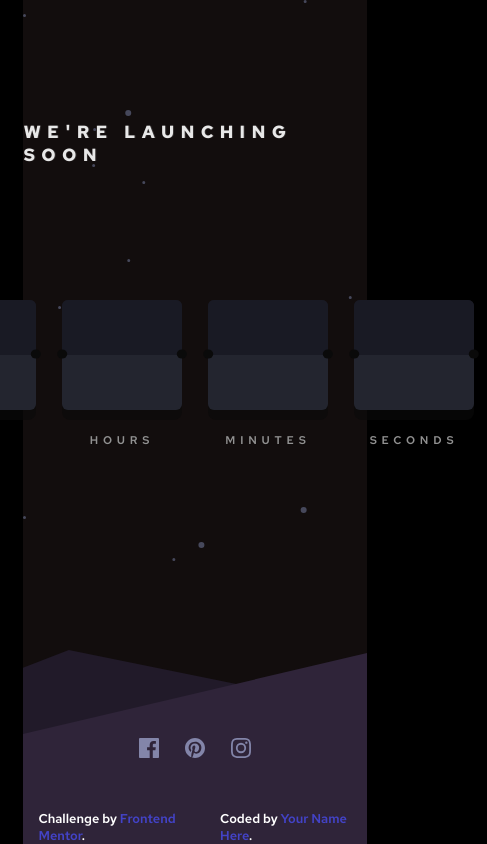
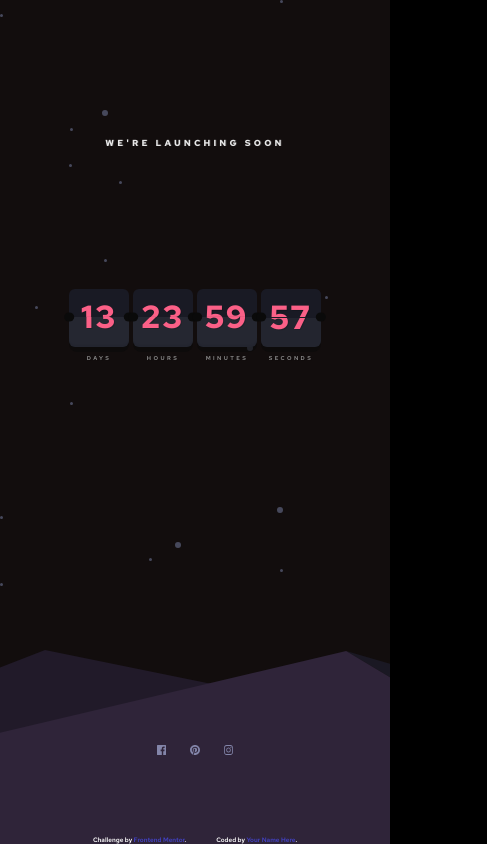
Before and after one commit to wanlucas/timer-frontend-mentor-challenge, a plain HTML site: page index.html in a window 390 px wide. Shown: the whole page, 487 px wide, since content can reach past the window. Drawn offline with Linux system fonts and the light colour scheme.

Commit message:
final version

```diff
--- a/code.js
+++ b/code.js
@@ -3,17 +3,15 @@ const daysHTML = document.getElementById('days');
 const hoursHTML = document.getElementById('hours');
 const minutesHTML = document.getElementById('minutes');
 const secondsHTML = document.getElementById('seconds');
-var timer = {'days' : 14, 'hours' : 0, 'minutes' : 0, 'seconds' : 0}, tictac = new Audio();
-tictac = src('tictac.mp3');
-
-setInterval(() => {
+var timer = {'days' : 14, 'hours' : 0, 'minutes' : 0, 'seconds' : 0}, tictac = new Audio(), finished = false;
+tictac.src = ('tictac.mp3');
+var count = setInterval(() => {
     updateScreenTime();
     updateTime()
-    play(tictac);
+    tictac.play();
+    if(finished) clearInterval(count);
 },1000);
-
 function updateTime() {
-    console.log(timer.seconds)
     if(timer.seconds > 0) timer.seconds--
     else {
          timer.seconds = 59;
@@ -24,7 +22,7 @@ function updateTime() {
              else {
                  timer.hours = 23;
                  if(timer.days > 0) timer.days--
-                 else finished();
+                 else finished = true;
              }
          }
     }
@@ -36,7 +34,6 @@ function updateScreenTime() {
         const front = e.querySelector('.sheet.front'), frontTxt = front.querySelector('p');
         const topTxt = e.querySelector('.sheet.top p');
         topTxt.innerText = value - 1, frontTxt.innerText = value, bottomTxt.innerText = value;
-
         turnAnimation(front, value, frontTxt, 0.5);
     });
 };
--- a/style.css
+++ b/style.css
@@ -23,10 +23,12 @@ body {
 .container {
     width: 88%;
     height: 100%;
+    min-width: 260px;
+    min-height: 350px;
     position: relative;
     background: hsl(0, 15%, 6%);
-    background-repeat: no-repeat;
     background-image: url(images/bg-stars.svg);
+    user-select: none;
 
 }
 header, nav, main {
@@ -60,7 +62,7 @@ main {
     text-shadow: 1px 1px rgba(0, 0, 0, 0.15);
 }
 .sheets {
-    width: 120px;
+    width: 115px;
     height: 120px;
     background: hsla(0, 0%, 4%, 0.6);
     border-radius: 8px;
@@ -77,7 +79,10 @@ main {
 .sheet p {
     overflow: hidden;
     line-height: 0;
+    opacity: 0;
+    animation: fade 0.5s 1.2s forwards;
 }
+@keyframes fade {to {opacity: 1}}
 .sheet.top p{
     display: flex;
     align-items: flex-end;
@@ -142,6 +147,7 @@ footer {
     height: 23vh;
     bottom: 0;
     background-repeat: no-repeat;
+    background-size: cover;
     background-image: url(images/pattern-hills.svg);
 }
 nav {
@@ -150,10 +156,13 @@ nav {
     padding-top: 2%;
 }
 nav a {
-   margin: 0 13px;
+   margin: 0 12px;
 }
 nav a img {
-    width: 20px;
+    width: 1.2rem;
+}
+nav a img:hover {
+    filter: brightness(2);
 }
 .attribution {
     position: absolute;
@@ -171,3 +180,39 @@ nav a img {
 .attribution p {
     padding: 0 15px;
 }
+
+@media only screen and (max-width: 1300px) {
+    .container {
+        width: 100%;
+    }
+}
+@media only screen and (max-width: 600px) {
+    html {
+        font-size: 75%;
+    }
+    .sheets {
+        width: 80px;
+        height: 84px;
+        margin: 8px;
+    }
+}
+@media only screen and (max-width: 400px) {
+    html {
+        font-size: 50%;
+    }
+    .sheets {
+        width: 60px;
+        height: 63px;
+        margin: 2px;
+    }
+}
+@media only screen and (min-width: 1400px) {
+    html {
+        font-size: 120%;
+    }
+    .sheets {
+        width: 140px;
+        height: 145px;
+        margin: 15px;
+    }
+}
```
